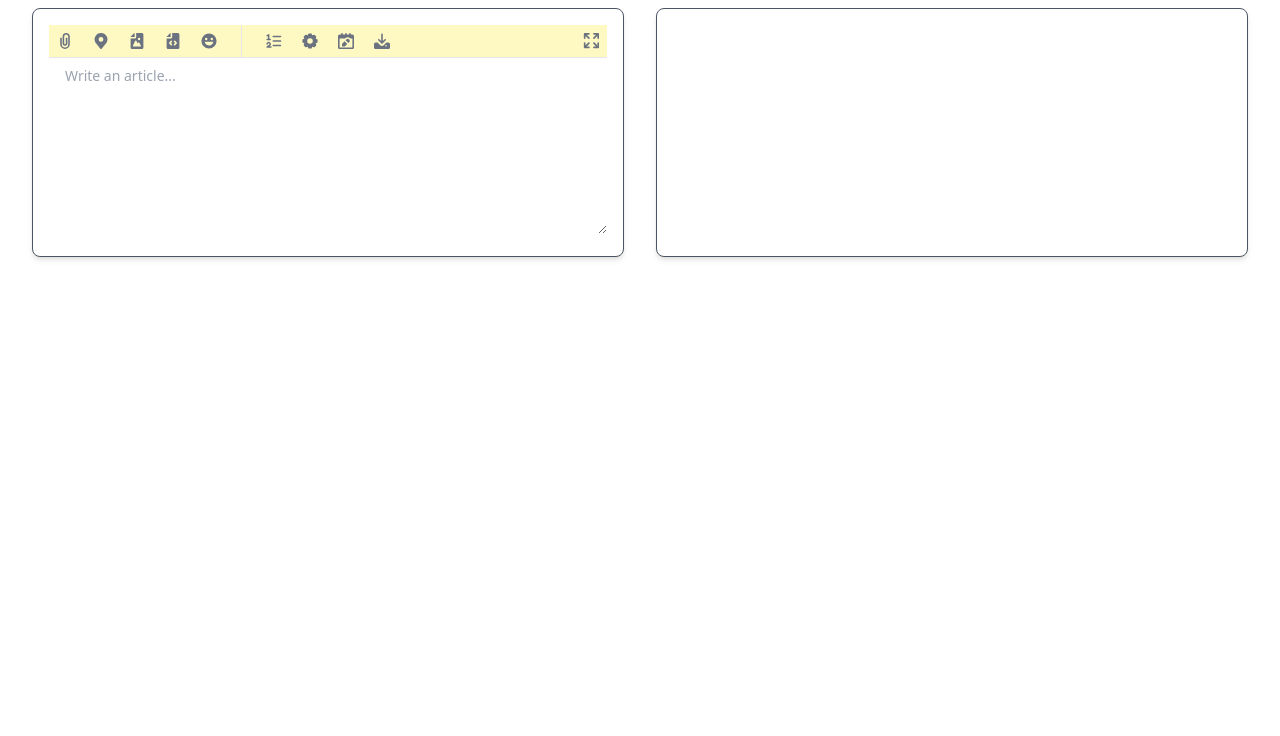
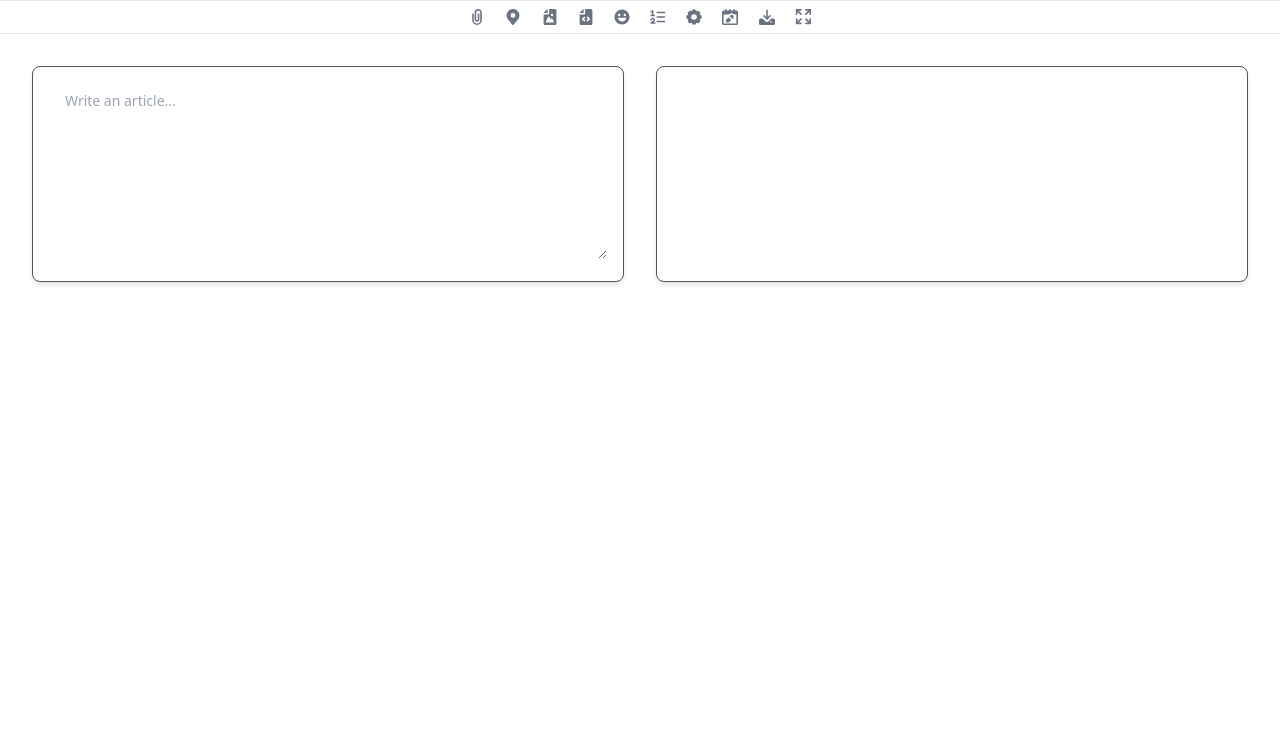
Before and after one commit to notkaramel/markdown-prosey, a website built with Vite: page index.html in a window 1280 px wide. Shown: the part 64-800 px from the top of the page. Built offline with nearby package versions, Linux system fonts and the light colour scheme.

Commit message:
Formatting the webpage

```diff
--- a/index.html
+++ b/index.html
@@ -6,24 +6,21 @@
   <link rel="icon" type="image/svg+xml" href="/vite.svg" />
   <meta name="viewport" content="width=device-width, initial-scale=1.0" />
   <title> Markdown editor </title>
+  <script type="module" src="/src/main.js"></script>
 </head>
 
 <body>
-  <script type="module" src="/src/main.js"></script>
 
-  <div class="w-screen flex items-center justify-center prose">
+  <div class="w-full flex justify-center items-center font-bold text-2xl pt-4">
     <h1>Markdown editor</h1>
   </div>
 
-  <div class="flex gap-8 m-8">
-    <div class="island">
-      <div class="flex items-center justify-between border-b bg-yellow-100 dark:border-gray-600">
-        <div
-          class="flex flex-wrap items-center divide-gray-200 sm:divide-x sm:rtl:divide-x-reverse dark:divide-gray-600">
-          <div class="flex items-center space-x-1 rtl:space-x-reverse sm:pe-4">
+  <div id="utils">
+    <div>
+
+
       <button type="button">
-              <svg class="w-4 h-4" aria-hidden="true" xmlns="http://www.w3.org/2000/svg" fill="none"
-                viewBox="0 0 12 20">
+        <svg class="w-4 h-4" aria-hidden="true" xmlns="http://www.w3.org/2000/svg" fill="none" viewBox="0 0 12 20">
           <path stroke="currentColor" stroke-linejoin="round" stroke-width="2"
             d="M1 6v8a5 5 0 1 0 10 0V4.5a3.5 3.5 0 1 0-7 0V13a2 2 0 0 0 4 0V6" />
         </svg>
@@ -68,11 +65,8 @@
         <span class="sr-only">Add emoji</span>
       </button>
 
-          </div>
-          <div class="flex flex-wrap items-center space-x-1 rtl:space-x-reverse sm:ps-4">
       <button type="button">
-              <svg class="w-4 h-4" aria-hidden="true" xmlns="http://www.w3.org/2000/svg" fill="none"
-                viewBox="0 0 21 18">
+        <svg class="w-4 h-4" aria-hidden="true" xmlns="http://www.w3.org/2000/svg" fill="none" viewBox="0 0 21 18">
           <path stroke="currentColor" stroke-linecap="round" stroke-linejoin="round" stroke-width="2"
             d="M9.5 3h9.563M9.5 9h9.563M9.5 15h9.563M1.5 13a2 2 0 1 1 3.321 1.5L1.5 17h5m-5-15 2-1v6m-2 0h4" />
         </svg>
@@ -109,8 +103,6 @@
         </svg>
         <span class="sr-only">Download</span>
       </button>
-          </div>
-        </div>
       <!-- Full screen button -->
       <button type="button" data-tooltip-target="tooltip-fullscreen"
         class="p-2 text-gray-500 rounded cursor-pointer sm:ms-auto hover:text-gray-900 hover:bg-gray-100 dark:text-gray-400 dark:hover:text-white dark:hover:bg-gray-600">
@@ -121,11 +113,12 @@
         <span class="sr-only">Full screen</span>
       </button>
     </div>
-
-      <textarea id="input" rows="8" class="textarea" placeholder="Write an article..." required></textarea>
-
   </div>
 
+  <div class="flex gap-8 m-8">
+    <div class="island">
+      <textarea id="input" rows="8" class="textarea" placeholder="Write an article..." required></textarea>
+    </div>
 
     <div class="island">
       <article id="output" class="prose"></article>
--- a/src/main.js
+++ b/src/main.js
@@ -10,19 +10,7 @@ inputText.addEventListener("input", async () => {
   outputText.innerHTML = await marked(inputText.value);
 });
 
-document.addEventListener("DOMContentLoaded", async (event) => {
+document.addEventListener("DOMContentLoaded", async () => {
   inputText.value = localStorage.getItem("input") || "";
   outputText.innerHTML = await marked(inputText.value);
 });
-
-
-const tx = document.getElementsByTagName("textarea");
-for (let i = 0; i < tx.length; i++) {
-  tx[i].setAttribute("style", "height:" + (tx[i].scrollHeight) + "px;overflow-y:hidden;");
-  tx[i].addEventListener("input", OnInput, false);
-}
-
-function OnInput() {
-  this.style.height = 'auto';
-  this.style.height = (this.scrollHeight) + "px";
-}
--- a/src/style.pcss
+++ b/src/style.pcss
@@ -1,5 +1,9 @@
 button {
     @apply p-2 text-gray-500 rounded cursor-pointer hover:text-gray-900 hover:bg-gray-100 dark:text-gray-400 dark:hover:text-white dark:hover:bg-gray-600;
+}
+
+#utils {
+    @apply flex items-center justify-center border-b border-t mt-4;
 }
 
 .island {
@@ -7,7 +11,7 @@ button {
 }
 
 #input {
-    @apply w-full px-4 py-2 bg-white rounded-b-lg text-sm text-gray-800 bg-white border-0 focus:ring-0;
+    @apply w-full px-4 py-2 bg-white rounded-b-lg text-sm text-gray-800 border-0 focus:ring-0;
     @apply resize-y;
 }
 
```
Lines whose indentation alone changed are shown as unchanged.
